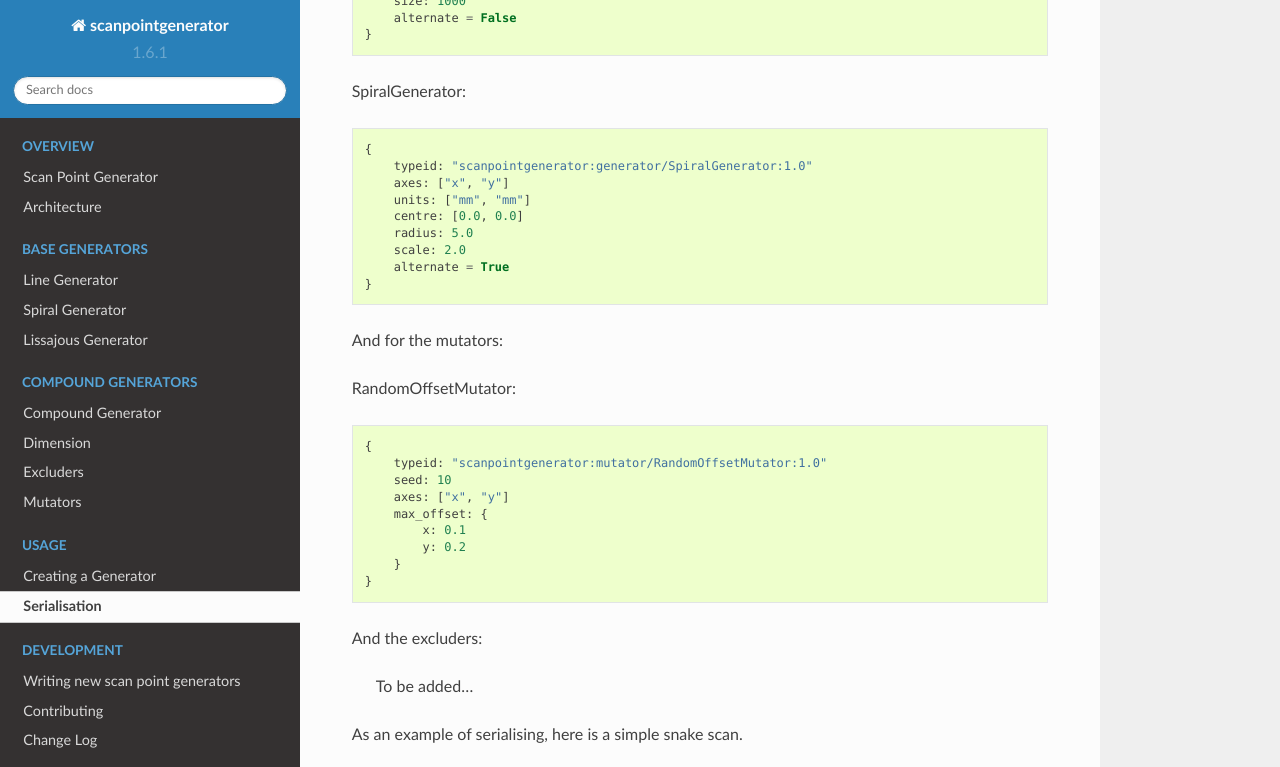
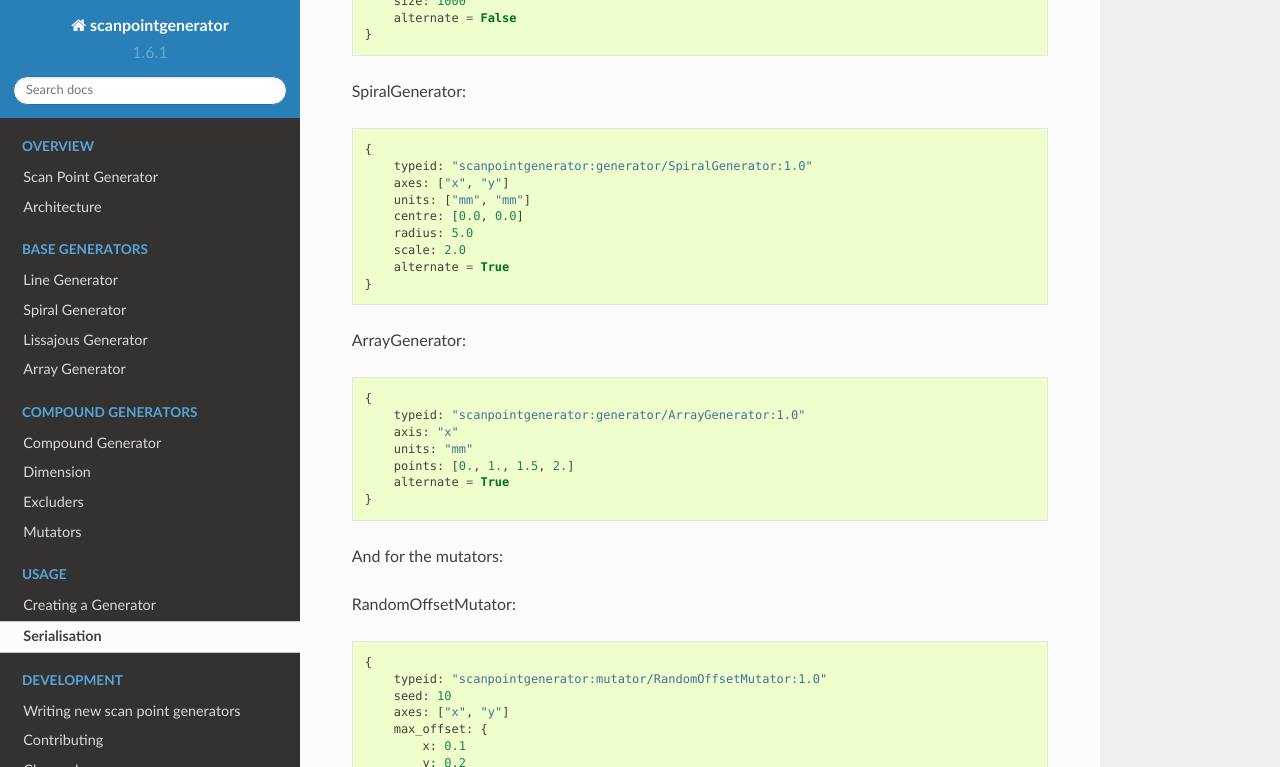
Before and after one commit to DiamondLightSource/scanpointgenerator, a Sphinx documentation site: the page built from docs/serialisation.rst, in a window 1280 px wide and 900 px high, scrolled down 1487 px, cut to the strip 0-767 px from the top of the window. Built offline with Sphinx 7.4.7 and the Read the Docs theme 2.0.0, drawn with Linux system fonts in a browser that asks for light colours.

Commit message:
Add documentation for ArrayGenerator

```diff
--- a/docs/index.rst
+++ b/docs/index.rst
@@ -15,6 +15,7 @@ Table of Contents
    linegenerator
    spiralgenerator
    lissajousgenerator
+   arraygenerator
 
 .. toctree::
    :maxdepth: 1
--- a/docs/serialisation.rst
+++ b/docs/serialisation.rst
@@ -87,6 +87,16 @@ SpiralGenerator::
         alternate = True
     }
 
+ArrayGenerator::
+
+    {
+        typeid: "scanpointgenerator:generator/ArrayGenerator:1.0"
+        axis: "x"
+        units: "mm"
+        points: [0., 1., 1.5, 2.]
+        alternate = True
+    }
+
 And for the mutators:
 
 RandomOffsetMutator::
```
Also changed, not shown: docs/arraygenerator.rst (added, +23 -0 lines).
